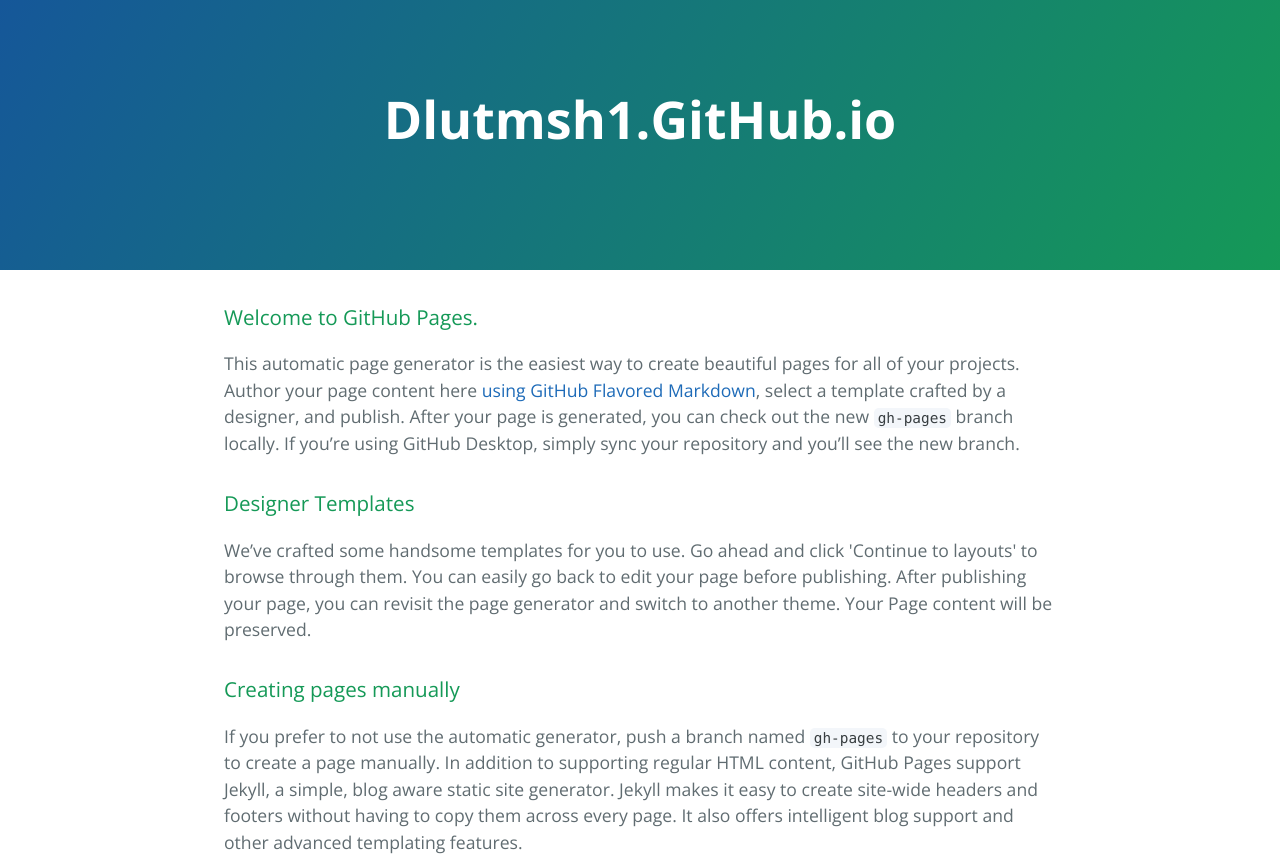
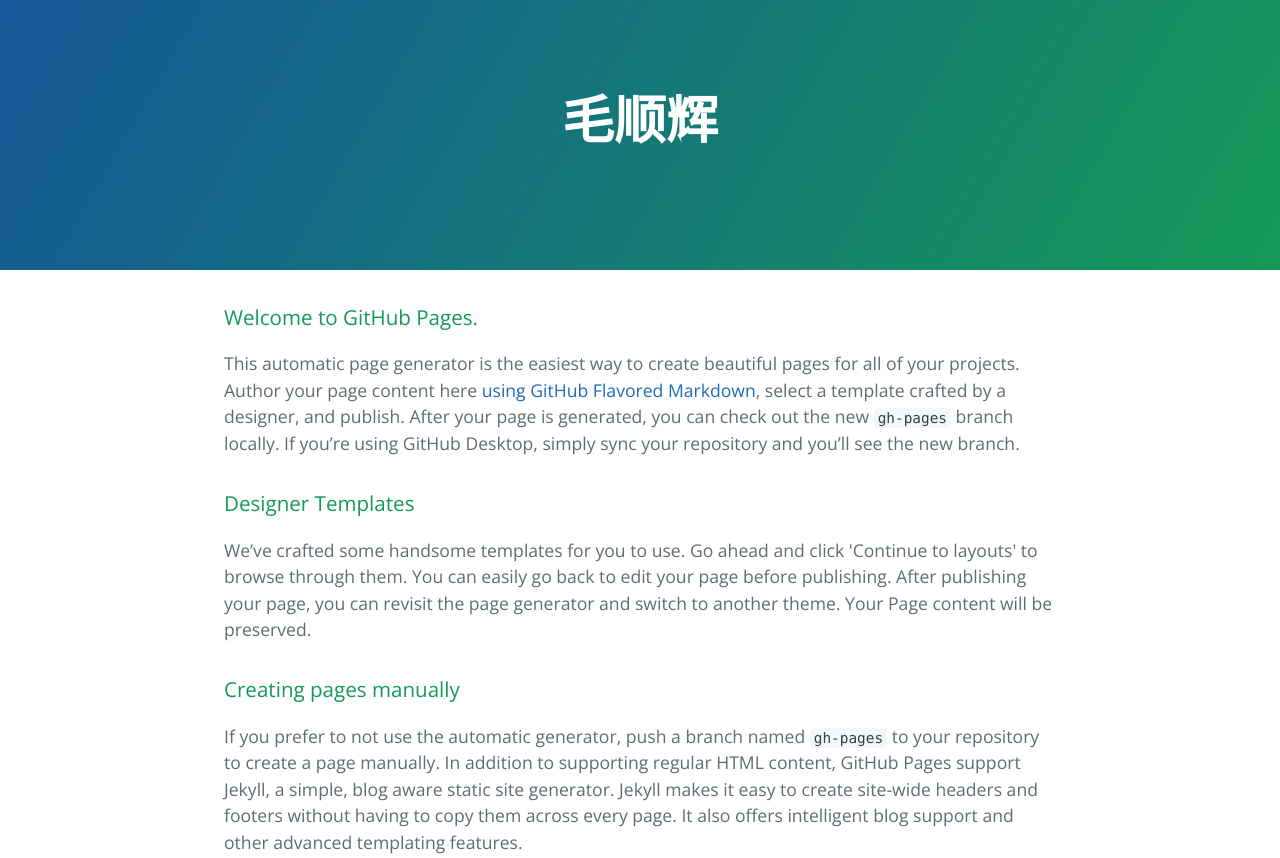
Before and after one commit to dlutmsh1/dlutmsh1.github.io, a plain HTML site: page index.html in a window 1280 px wide. Shown: the top 858 px of the page. Drawn offline with nearby package versions, Linux system fonts and the light colour scheme.

Commit message:
修改页面名称

```diff
--- a/index.html
+++ b/index.html
@@ -11,7 +11,7 @@
   </head>
   <body>
     <section class="page-header">
-      <h1 class="project-name">Dlutmsh1.GitHub.io</h1>
+      <h1 class="project-name">毛顺辉</h1>
       <h2 class="project-tagline"></h2>
     </section>
 
```
